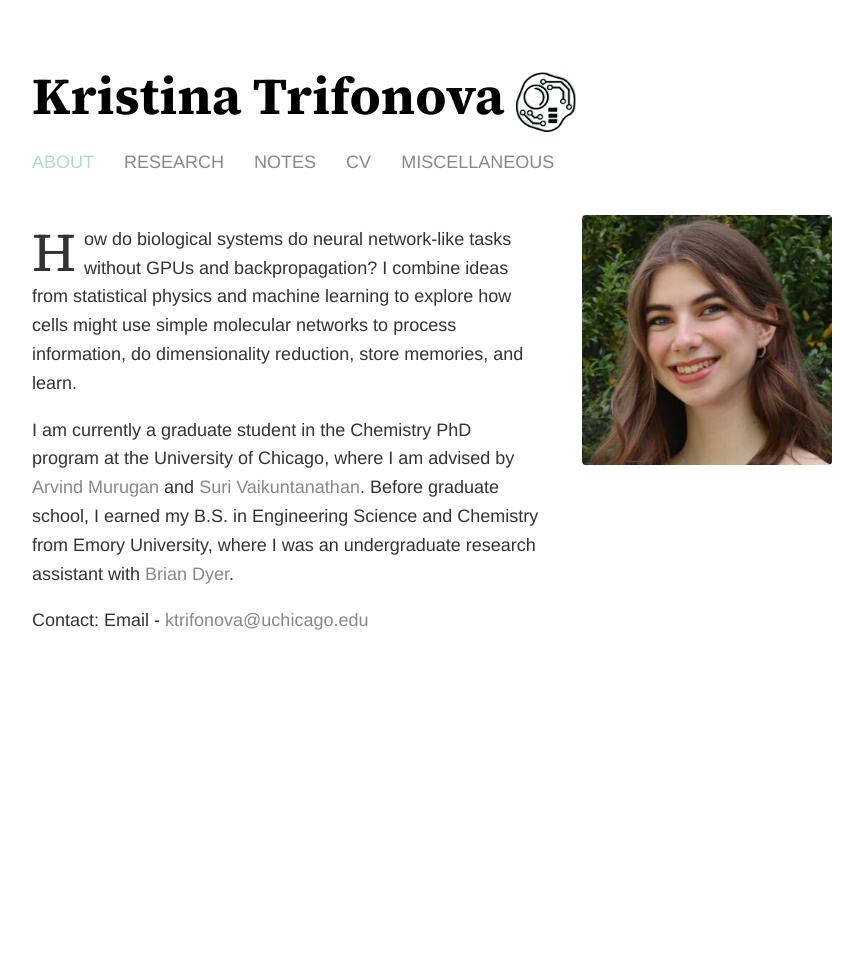
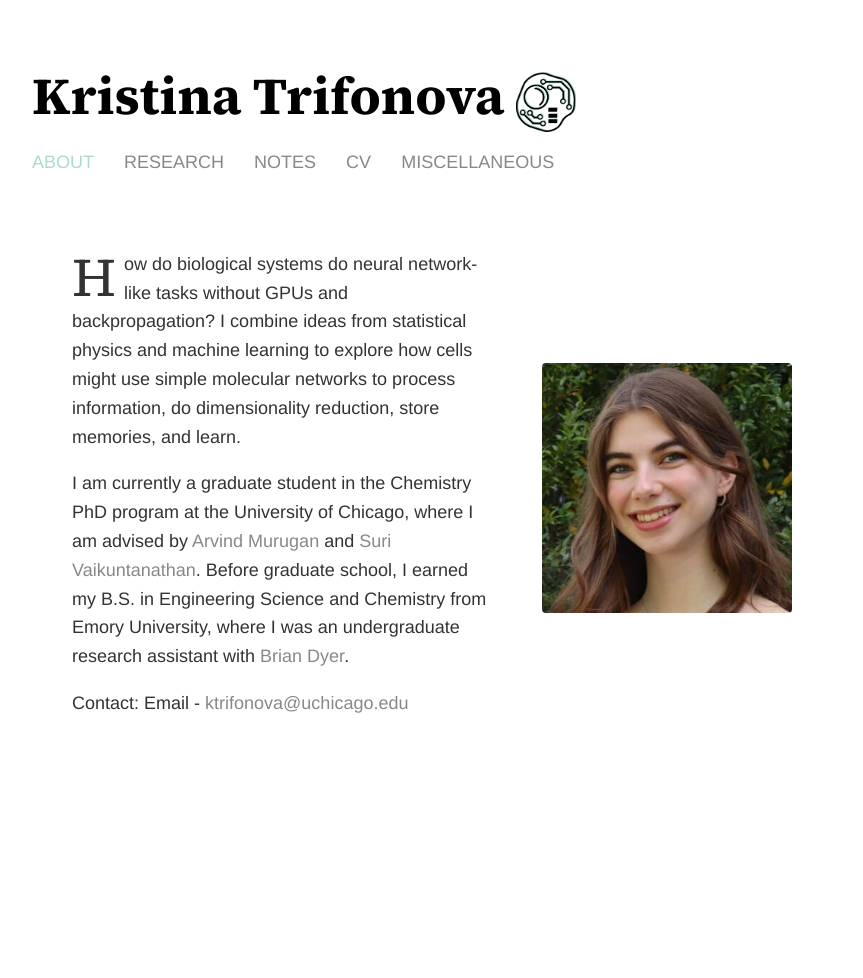
Before and after one commit to k-trifonova/k-trifonova.github.io, a Jekyll site: the page built from index.html, in a window 1280 px wide. Shown: the whole page, without its empty margins (208-1071 px from the left). Built offline with Jekyll 4.4.1, drawn with Linux system fonts in a browser that asks for light colours.

Commit message:
updated vertical centering of photo

```diff
--- a/css/main.css
+++ b/css/main.css
@@ -75,12 +75,12 @@ ul li::marker {
 
 .about-wrapper {
   display: flex;
-  align-items: flex-start;
+  align-items: center; /* centers vertically */
   justify-content: space-between;
-  gap: 40px;
-  width: 100%; /* matches body width */
-  margin: 20px 0 0 0; /* slightly closer to nav */
-  padding: 0;
+  gap: 50px;
+  max-width: 800px;
+  margin: 60px auto 0 auto;
+  padding: 0 40px;
 }
 
 .about-left {
```
